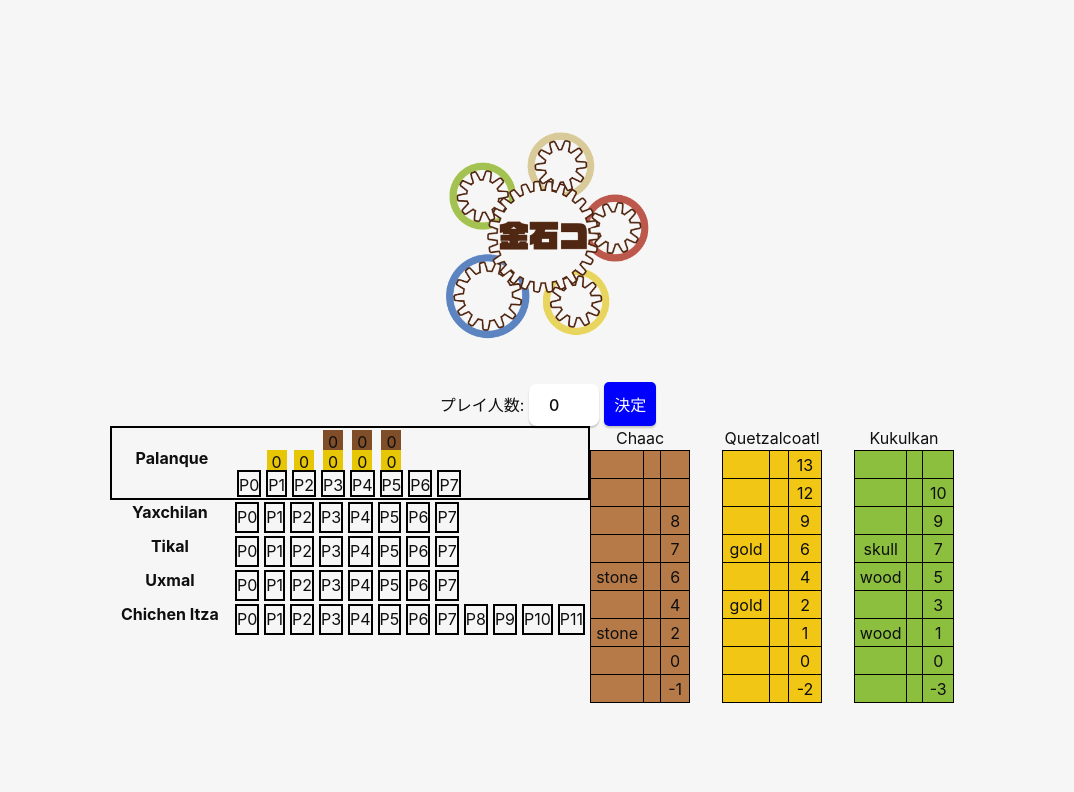
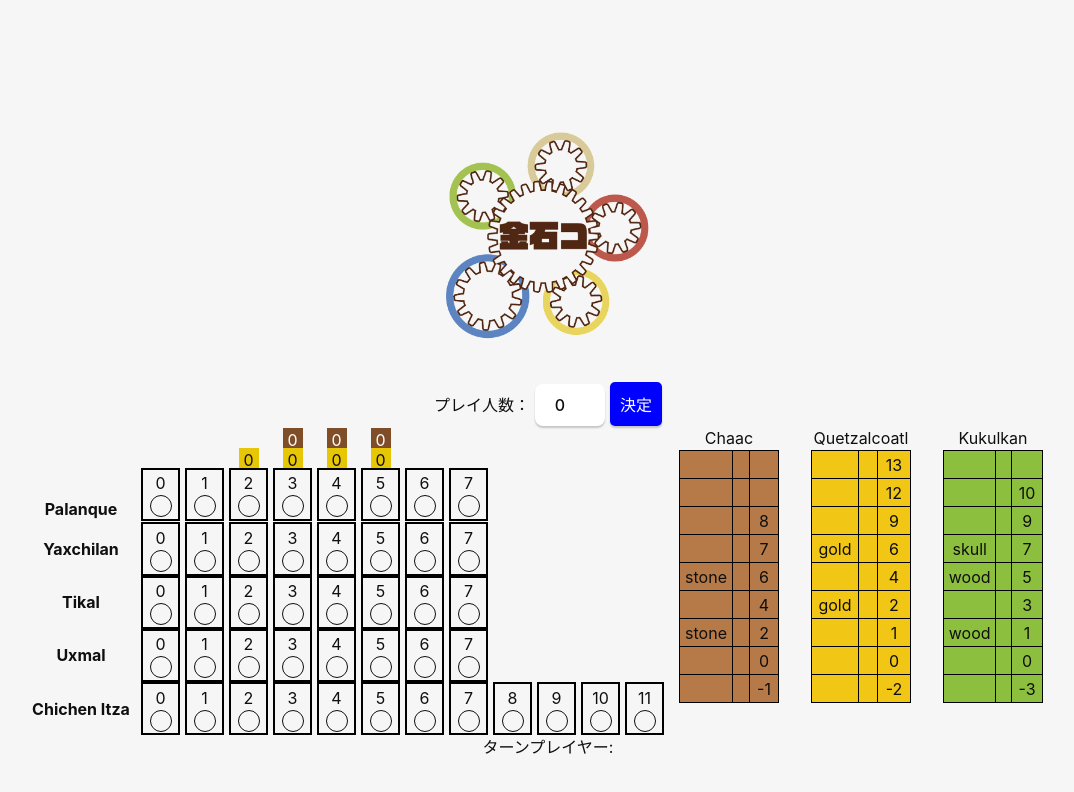
Before and after one commit to SH11235/Tzolkin, a React (Vite) app: page / in a window 1280 px wide. Shown: the top 792 px of the page, without its empty margins (92-1166 px from the left). Built offline with nearby package versions, Linux system fonts and the light colour scheme.

Commit message:
refactor player, palenqueを別componentにする

```diff
--- a/src/App.css
+++ b/src/App.css
@@ -34,9 +34,14 @@
   justify-content: center;
 }
 
-.field-container {}
+.field-container {
+  margin-right: 10px;
+}
 
-.yaxchilan-space, .tikal-space, .uxmal-space, .chichen-itza-space {
+.yaxchilan-space,
+.tikal-space,
+.uxmal-space,
+.chichen-itza-space {
   display: flex;
   align-items: center;
 }
@@ -44,13 +49,37 @@
 .space-name {
   font-weight: bold;
   width: 120px;
-  margin: 0 5px 10px 0;
 }
 
 .space {
+  width: 35px;
   border: solid black 2px;
   padding: 0.2vmin 0vmin 0.2vmin 0vmin;
   margin-right: 5px;
+}
+
+.worker-space {
+  width: 20px;
+  height: 20px;
+  border-radius: 50%;
+  border: 1px solid; /* 枠線の色を指定 */
+  margin: auto;
+}
+
+.player-red {
+  background-color: red;
+}
+
+.player-blue {
+  background-color: blue;
+}
+
+.player-green {
+  background-color: green;
+}
+
+.player-yellow {
+  background-color: yellow;
 }
 
 .space-container {
@@ -61,29 +90,34 @@
 
 .palenque-space {
   display: flex;
-  border: solid black 0.3vmin;
   padding: 0.2vmin 0vmin 0.2vmin 0vmin;
 }
 
 .palenque-space span {
   display: flex;
-  margin-right: 5px;
   flex-direction: column;
   align-items: center;
-  justify-content: center;
+  justify-content: end;
+}
+
+.palenque-space-container {
+  margin-right: 5px;
 }
 
 .palenque-space span p {
+  /* TODO ここいじる */
   margin: 0;
-  height: 20px;
 }
 
 .wood-chip-space {
+  height: 20px;
   width: 20px;
+  color: white;
   background-color: #7F4D28;
 }
 
 .corn-chip-space {
+  height: 20px;
   width: 20px;
   background-color: #E7C605;
 }
--- a/src/App.tsx
+++ b/src/App.tsx
@@ -3,9 +3,15 @@ import "./App.css";
 import { invoke } from "@tauri-apps/api/tauri";
 import { Temple } from "./components/temple";
 import { ChaacBonus, QuetzalcoatlBonus, KukulkanBonus } from "./constant";
+import { Players } from "./components/players";
+import { PalenqueSpace } from "./components/PalenqueSpace";
 
 function App() {
-  const [numberOfPlayers, setNumberOfPlayers] = useState(0);
+  const [players, setPlayers] = useState<{
+    name: string;
+    index: number;
+    color: string;
+  }[]>([]);
   const [palenqueChips, setPalenqueChips] = useState<
     {
       wood: number;
@@ -29,20 +35,23 @@ function App() {
       corn: 0,
     },
   ]);
-
-  const numberOnChange = (event: React.ChangeEvent<HTMLInputElement>) => {
-    const newValue = event.target.value;
-    if (/^[1-4]$/.test(newValue)) {
-      setNumberOfPlayers(Number(newValue));
-    }
-  };
+  const [palenqueWorkers, setPalenqueWorkers] = useState<(null | string)[]>([
+    null,
+    null,
+    null,
+    null,
+    null,
+    null,
+    null,
+    null,
+  ]);
 
   async function player() {
     try {
       const returnNumber = await invoke("set_number_of_players", {
-        number: numberOfPlayers,
+        number: players.length,
       });
-      if (returnNumber !== numberOfPlayers) {
+      if (returnNumber !== players.length) {
         throw new Error("プレイ人数の設定に失敗しました");
       }
       setPalenqueChips([
@@ -93,123 +102,144 @@ function App() {
       </div>
 
       <div className="row">
-        <form
-          onSubmit={(e) => {
-            e.preventDefault();
-            player();
-          }}
-        >
-          プレイ人数:{" "}
-          <input
-            id="number-of-players-input"
-            type="number"
-            value={numberOfPlayers}
-            onChange={numberOnChange}
-            placeholder="プレイ人数"
+        <Players
+          players={players}
+          setPlayers={setPlayers}
+          onSubmit={player}
         />
-          <button id="submit-button" type="submit">
-            決定
-          </button>
-        </form>
       </div>
 
       <div className="row">
         <div className="field-container">
-          <div className="palenque-space">
-            <span className="space-name">Palanque</span>
-            <span>
-              <p></p>
-              <p></p>
-              <p className="space">P0</p>
+          <PalenqueSpace
+            palenqueChips={palenqueChips}
+            palenqueWorkers={palenqueWorkers}
+          />
+          <div className="yaxchilan-space">
+            <span className="space-name">Yaxchilan</span>
+            <span className="space-container">
+              <span className="space">
+                0<div className="worker-space"></div>
               </span>
-            <span>
-              <p></p>
-              <p className="corn-chip-space">{palenqueChips[0].corn}</p>
-              <p className="space">P1</p>
+              <span className="space">
+                1<div className="worker-space"></div>
               </span>
-            <span>
-              <p></p>
-              <p className="corn-chip-space">{palenqueChips[0].corn}</p>
-              <p className="space">P2</p>
+              <span className="space">
+                2<div className="worker-space"></div>
               </span>
-            <span>
-              <p className="wood-chip-space">{palenqueChips[1].wood}</p>
-              <p className="corn-chip-space">{palenqueChips[1].corn}</p>
-              <p className="space">P3</p>
+              <span className="space">
+                3<div className="worker-space"></div>
               </span>
-            <span>
-              <p className="wood-chip-space">{palenqueChips[2].wood}</p>
-              <p className="corn-chip-space">{palenqueChips[2].corn}</p>
-              <p className="space">P4</p>
+              <span className="space">
+                4<div className="worker-space"></div>
               </span>
-            <span>
-              <p className="wood-chip-space">{palenqueChips[3].wood}</p>
-              <p className="corn-chip-space">{palenqueChips[3].corn}</p>
-              <p className="space">P5</p>
+              <span className="space">
+                5<div className="worker-space"></div>
               </span>
-            <span>
-              <p></p>
-              <p></p>
-              <p className="space">P6</p>
+              <span className="space">
+                6<div className="worker-space"></div>
               </span>
-            <span>
-              <p></p>
-              <p></p>
-              <p className="space">P7</p>
+              <span className="space">
+                7<div className="worker-space"></div>
               </span>
-          </div>
-          <div className="yaxchilan-space">
-            <span className="space-name">Yaxchilan</span><span className="space-container">
-            <span className="space">P0</span>
-            <span className="space">P1</span>
-            <span className="space">P2</span>
-            <span className="space">P3</span>
-            <span className="space">P4</span>
-            <span className="space">P5</span>
-            <span className="space">P6</span>
-            <span className="space">P7</span>
             </span>
           </div>
           <div className="tikal-space">
             <span className="space-name">Tikal</span>
             <span className="space-container">
-              <span className="space">P0</span>
-              <span className="space">P1</span>
-              <span className="space">P2</span>
-              <span className="space">P3</span>
-              <span className="space">P4</span>
-              <span className="space">P5</span>
-              <span className="space">P6</span>
-              <span className="space">P7</span>
+              <span className="space">
+                0<div className="worker-space"></div>
+              </span>
+              <span className="space">
+                1<div className="worker-space"></div>
+              </span>
+              <span className="space">
+                2<div className="worker-space"></div>
+              </span>
+              <span className="space">
+                3<div className="worker-space"></div>
+              </span>
+              <span className="space">
+                4<div className="worker-space"></div>
+              </span>
+              <span className="space">
+                5<div className="worker-space"></div>
+              </span>
+              <span className="space">
+                6<div className="worker-space"></div>
+              </span>
+              <span className="space">
+                7<div className="worker-space"></div>
+              </span>
             </span>
           </div>
           <div className="uxmal-space">
             <span className="space-name">Uxmal</span>
             <span className="space-container">
-              <span className="space">P0</span>
-              <span className="space">P1</span>
-              <span className="space">P2</span>
-              <span className="space">P3</span>
-              <span className="space">P4</span>
-              <span className="space">P5</span>
-              <span className="space">P6</span>
-              <span className="space">P7</span>
+              <span className="space">
+                0<div className="worker-space"></div>
+              </span>
+              <span className="space">
+                1<div className="worker-space"></div>
+              </span>
+              <span className="space">
+                2<div className="worker-space"></div>
+              </span>
+              <span className="space">
+                3<div className="worker-space"></div>
+              </span>
+              <span className="space">
+                4<div className="worker-space"></div>
+              </span>
+              <span className="space">
+                5<div className="worker-space"></div>
+              </span>
+              <span className="space">
+                6<div className="worker-space"></div>
+              </span>
+              <span className="space">
+                7<div className="worker-space"></div>
+              </span>
             </span>
           </div>
           <div className="chichen-itza-space">
             <span className="space-name">Chichen Itza</span>
-            <span className="space">P0</span>
-            <span className="space">P1</span>
-            <span className="space">P2</span>
-            <span className="space">P3</span>
-            <span className="space">P4</span>
-            <span className="space">P5</span>
-            <span className="space">P6</span>
-            <span className="space">P7</span>
-            <span className="space">P8</span>
-            <span className="space">P9</span>
-            <span className="space">P10</span>
-            <span className="space">P11</span>
+            <span className="space">
+              0<div className="worker-space"></div>
+            </span>
+            <span className="space">
+              1<div className="worker-space"></div>
+            </span>
+            <span className="space">
+              2<div className="worker-space"></div>
+            </span>
+            <span className="space">
+              3<div className="worker-space"></div>
+            </span>
+            <span className="space">
+              4<div className="worker-space"></div>
+            </span>
+            <span className="space">
+              5<div className="worker-space"></div>
+            </span>
+            <span className="space">
+              6<div className="worker-space"></div>
+            </span>
+            <span className="space">
+              7<div className="worker-space"></div>
+            </span>
+            <span className="space">
+              8<div className="worker-space"></div>
+            </span>
+            <span className="space">
+              9<div className="worker-space"></div>
+            </span>
+            <span className="space">
+              10<div className="worker-space"></div>
+            </span>
+            <span className="space">
+              11<div className="worker-space"></div>
+            </span>
           </div>
         </div>
         <span className="temples">
@@ -233,6 +263,10 @@ function App() {
           />
         </span>
       </div>
+
+      <div className="row">
+        <span>ターンプレイヤー: {players.length > 0 ? players[0].name : ""}</span>
+      </div>
     </div>
   );
 }
--- /dev/null
+++ b/src/components/PalenqueSpace.tsx
@@ -0,0 +1,114 @@
+interface PalenqueSpaceProps {
+  palenqueChips: {
+    wood: number;
+    corn: number;
+  }[];
+  palenqueWorkers: (null | string)[];
+}
+
+export const PalenqueSpace = ({
+  palenqueChips,
+  palenqueWorkers,
+}: PalenqueSpaceProps) => {
+  return (
+    <div className="palenque-space">
+      <span className="space-name">Palanque</span>
+      <span className="palenque-space-container">
+        <p></p>
+        <p></p>
+        <p className="space">
+          0
+          <div
+            className={`worker-space ${
+              palenqueWorkers[0] ? "player-" + palenqueWorkers[0] : ""
+            }`}
+          ></div>
+        </p>
+      </span>
+      <span className="palenque-space-container">
+        <p></p>
+        <p></p>
+        <p className="space">
+          1
+          <div
+            className={`worker-space ${
+              palenqueWorkers[1] ? "player-" + palenqueWorkers[1] : ""
+            }`}
+          ></div>
+        </p>
+      </span>
+      <span className="palenque-space-container">
+        <p></p>
+        <p className="corn-chip-space">{palenqueChips[0].corn}</p>
+        <p className="space">
+          2
+          <div
+            className={`worker-space ${
+              palenqueWorkers[2] ? "player-" + palenqueWorkers[2] : ""
+            }`}
+          ></div>
+        </p>
+      </span>
+      <span className="palenque-space-container">
+        <p className="wood-chip-space">{palenqueChips[1].wood}</p>
+        <p className="corn-chip-space">{palenqueChips[1].corn}</p>
+        <p className="space">
+          3
+          <div
+            className={`worker-space ${
+              palenqueWorkers[3] ? "player-" + palenqueWorkers[3] : ""
+            }`}
+          ></div>
+        </p>
+      </span>
+      <span className="palenque-space-container">
+        <p className="wood-chip-space">{palenqueChips[2].wood}</p>
+        <p className="corn-chip-space">{palenqueChips[2].corn}</p>
+        <p className="space">
+          4
+          <div
+            className={`worker-space ${
+              palenqueWorkers[4] ? "player-" + palenqueWorkers[4] : ""
+            }`}
+          ></div>
+        </p>
+      </span>
+      <span className="palenque-space-container">
+        <p className="wood-chip-space">{palenqueChips[3].wood}</p>
+        <p className="corn-chip-space">{palenqueChips[3].corn}</p>
+        <p className="space">
+          5
+          <div
+            className={`worker-space ${
+              palenqueWorkers[5] ? "player-" + palenqueWorkers[5] : ""
+            }`}
+          ></div>
+        </p>
+      </span>
+      <span className="palenque-space-container">
+        <p></p>
+        <p></p>
+        <p className="space">
+          6
+          <div
+            className={`worker-space ${
+              palenqueWorkers[6] ? "player-" + palenqueWorkers[6] : ""
+            }`}
+          ></div>
+        </p>
+      </span>
+      <span className="palenque-space-container">
+        <p></p>
+        <p></p>
+        <p className="space">
+          7
+          <div
+            className={`worker-space ${
+              palenqueWorkers[7] ? "player-" + palenqueWorkers[7] : ""
+            }`}
+          ></div>
+        </p>
+      </span>
+    </div>
+  );
+};
--- a/src/components/Temple.tsx
+++ b/src/components/Temple.tsx
@@ -35,7 +35,6 @@ export const Temple: React.FC<Props> = ({
       </tr>
     );
   });
-  console.log(additonalRows);
   const rows = templeBonus.map((row, rowIndex) => {
     if (rowIndex === 0) {
       return (
--- /dev/null
+++ b/src/components/players.tsx
@@ -0,0 +1,64 @@
+import React from "react";
+
+interface playersProps {
+  players: {
+    name: string;
+    index: number;
+    color: string;
+  }[];
+  setPlayers: React.Dispatch<
+    React.SetStateAction<
+      {
+        name: string;
+        index: number;
+        color: string;
+      }[]
+    >
+  >;
+  onSubmit: (numberOfPlayers: number) => void;
+}
+
+export const Players = ({
+  players,
+  setPlayers,
+  onSubmit,
+}: playersProps) => {
+  const playerColors = ["red", "blue", "green", "yellow"];
+  const numberOnChange = (event: React.ChangeEvent<HTMLInputElement>) => {
+    const newValue = event.target.value;
+    if (/^[1-4]$/.test(newValue)) {
+      const number = parseInt(newValue);
+      setPlayers(
+        Array(number)
+          .fill(0)
+          .map((_, index) => {
+            return {
+              name: `player${index + 1}`,
+              index: index + 1,
+              color: playerColors[index],
+            };
+          })
+      );
+    }
+  };
+
+  const handleSubmit = (event: React.FormEvent<HTMLFormElement>) => {
+    event.preventDefault();
+    onSubmit(players.length);
+  };
+
+  return (
+    <form onSubmit={handleSubmit}>
+      プレイ人数{"： "}
+      <input
+        id="number-of-players-input"
+        type="number"
+        value={players.length}
+        onChange={numberOnChange}
+      />
+      <button id="submit-button" type="submit">
+        決定
+      </button>
+    </form>
+  );
+};
```
Lines whose indentation alone changed are shown as unchanged.
